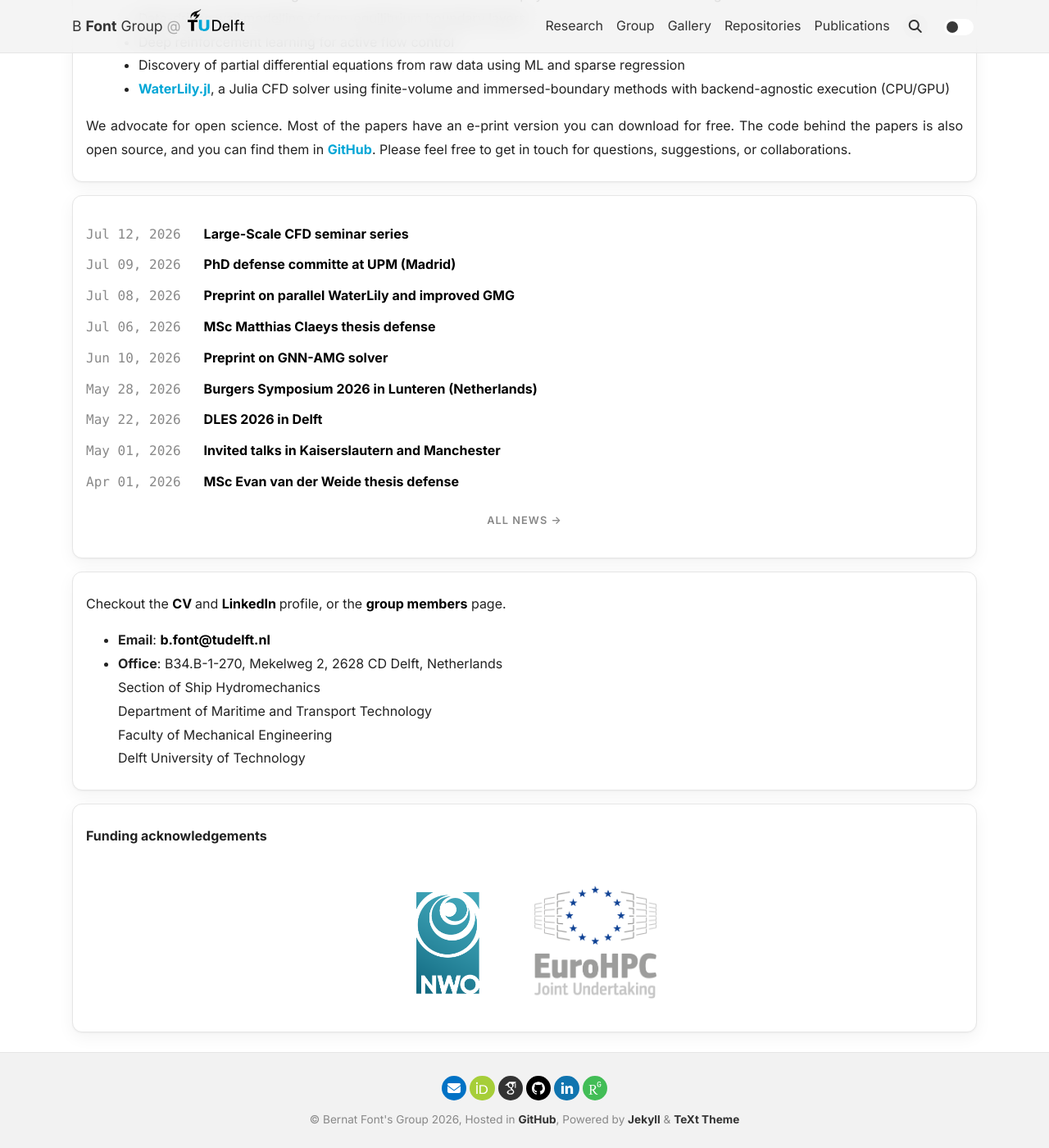
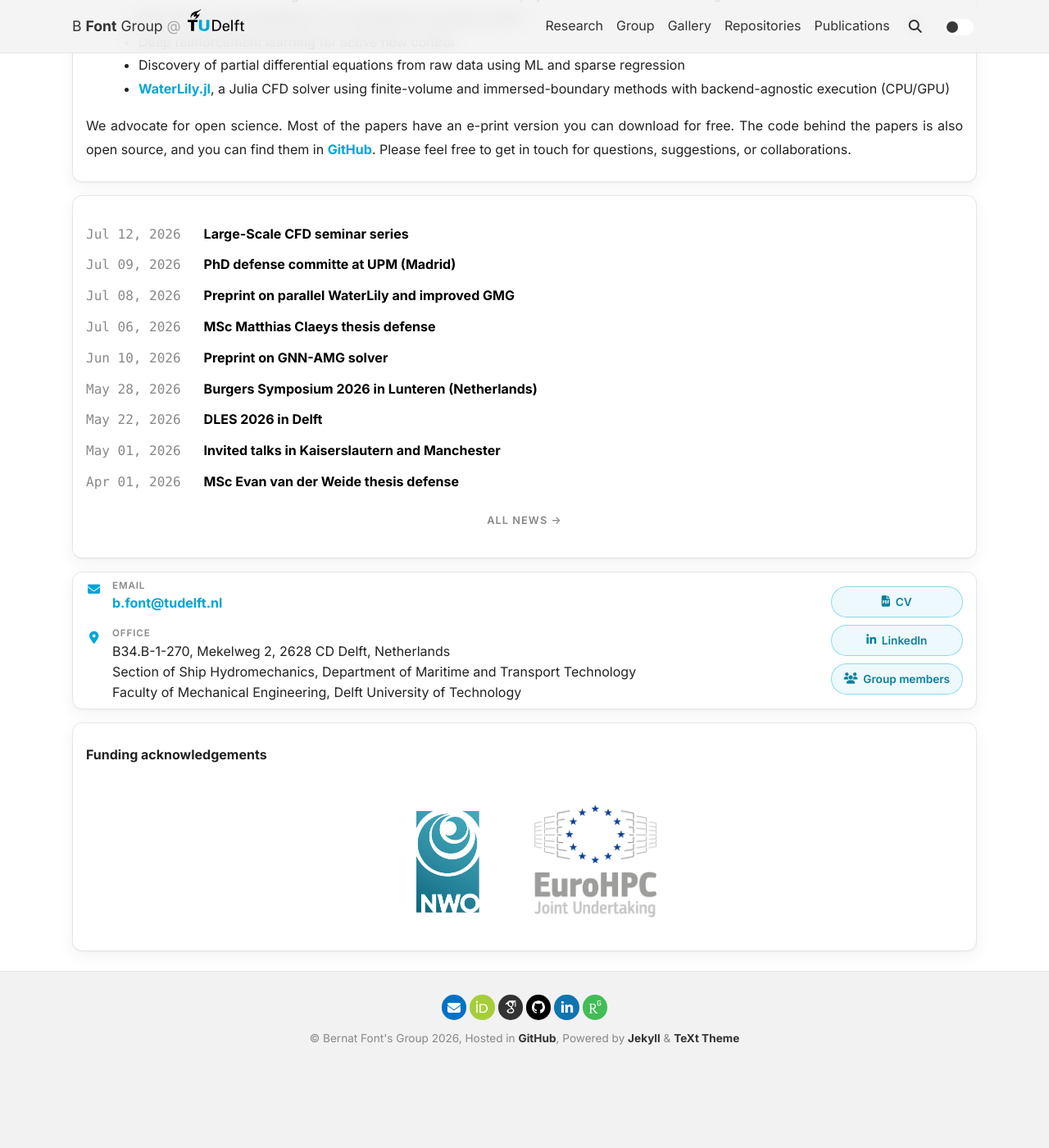
Before and after one commit to b-fg/b-fg.github.io, a Jekyll site: the page built from index.md, in a window 1280 px wide and 1400 px high, scrolled down 318 px. Shown: the whole window at 82% size. Built offline with Jekyll 4.4.1, drawn with Linux system fonts in a browser that asks for light colours; nearby versions of some CDN libraries; emoji names are drawn with the system emoji font; after the commit the page ends 1620 px from its top, so only the background shows below that.

Commit message:
Restyle the home CV & contact card
Replace the sentence + bullet list with labeled contact rows (email,
office with cyan icons and uppercase labels) alongside a column of
equal-width pill links (CV, LinkedIn, group members). Chips stack
full-width on mobile.

Assisted-By: Claude Fable 5 <noreply@anthropic.com>

```diff
--- a/_includes/cv_and_contact.html
+++ b/_includes/cv_and_contact.html
@@ -1,11 +1,35 @@
 <div class="mt-3"></div>
 
 <div class="card" style="max-width:100%">
-    <div class="card__content">
-        <p>Checkout the <a class="item__header" href="https://raw.githubusercontent.com/b-fg/CV.tex/master/main.pdf" target="_blank"> CV </a> and <a class="item__header" href="https://www.linkedin.com/in/{{ site.author.linkedin }}" target="_blank"> LinkedIn </a> profile, or the <a class="item__header" href="/group">group members</a> page.</p>
-        <p><ul style="padding-left:15px">
-        <li> <b>Email</b>: <a class="item__header" href="mailto:b.font@tudelft.nl" target="_blank"> b.font@tudelft.nl </a></li>
-        <li> <b>Office</b>: B34.B-1-270, Mekelweg 2, 2628 CD Delft, Netherlands<br>Section of Ship Hydromechanics<br>Department of Maritime and Transport Technology<br>Faculty of Mechanical Engineering<br>Delft University of Technology</li>
-        </ul></p>
+    <div class="card__content contact-card">
+        <div class="contact-card__info">
+            <div class="contact-card__item">
+                <i class="fas fa-envelope" aria-hidden="true"></i>
+                <div>
+                    <span class="contact-card__label">Email</span>
+                    <a href="mailto:b.font@tudelft.nl">b.font@tudelft.nl</a>
+                </div>
+            </div>
+            <div class="contact-card__item">
+                <i class="fas fa-map-marker-alt" aria-hidden="true"></i>
+                <div>
+                    <span class="contact-card__label">Office</span>
+                    B34.B-1-270, Mekelweg 2, 2628 CD Delft, Netherlands<br>
+                    Section of Ship Hydromechanics, Department of Maritime and Transport Technology<br>
+                    Faculty of Mechanical Engineering, Delft University of Technology
+                </div>
+            </div>
+        </div>
+        <div class="contact-card__links">
+            <a class="contact-chip" href="https://raw.githubusercontent.com/b-fg/CV.tex/master/main.pdf" target="_blank" rel="noopener">
+                <i class="fas fa-file-pdf" aria-hidden="true"></i> CV
+            </a>
+            <a class="contact-chip" href="https://www.linkedin.com/in/{{ site.author.linkedin }}" target="_blank" rel="noopener">
+                <i class="fab fa-linkedin-in" aria-hidden="true"></i> LinkedIn
+            </a>
+            <a class="contact-chip" href="/group">
+                <i class="fas fa-users" aria-hidden="true"></i> Group members
+            </a>
+        </div>
     </div>
 </div>
--- a/_sass/custom.scss
+++ b/_sass/custom.scss
@@ -591,6 +591,64 @@ div.repo-card .repo a:hover {
 }
 
 
+/* ===== Home: CV & contact card ===== */
+.contact-card {
+  display: flex;
+  align-items: center;
+  justify-content: space-between;
+  gap: 1.5rem 3rem;
+  flex-wrap: wrap;
+  text-align: left;  /* override the justified .page__content default */
+}
+.contact-card__info {
+  display: flex;
+  flex-direction: column;
+  gap: 1rem;
+}
+.contact-card__item {
+  display: flex;
+  gap: .8rem;
+  line-height: 1.55;
+  > i {
+    color: $main-color-1;
+    width: 1.2rem;
+    text-align: center;
+    font-size: .95rem;
+    margin-top: .35rem;
+  }
+}
+.contact-card__label {
+  display: block;
+  font-size: .72rem;
+  font-weight: 600;
+  text-transform: uppercase;
+  letter-spacing: .08em;
+  color: $text-color-l;
+}
+.contact-card__links {
+  display: grid;  /* items stretch to the widest chip for a tidy column */
+  gap: .6rem;
+}
+.contact-chip {
+  display: inline-flex;
+  align-items: center;
+  justify-content: center;
+  gap: .5em;
+  padding: .4em 1.1em;
+  border-radius: 999px;
+  border: 1px solid rgba($main-color-1, .4);
+  background: rgba($main-color-1, .07);
+  color: mix($main-color-1, $text-color, 70%) !important;
+  font-size: .85rem;
+  font-weight: 600;
+  text-decoration: none !important;
+  transition: background .15s ease, color .15s ease, border-color .15s ease;
+  &:hover {
+    background: $main-color-1;
+    border-color: $main-color-1;
+    color: #fff !important;
+  }
+}
 /* Footer: hairline separation and quieter meta text */
 footer.footer {
   border-top: 1px solid $border-color-l;
```
